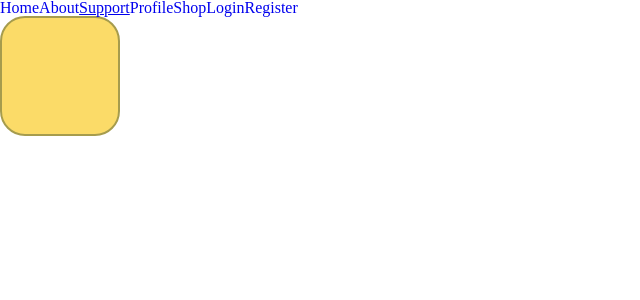
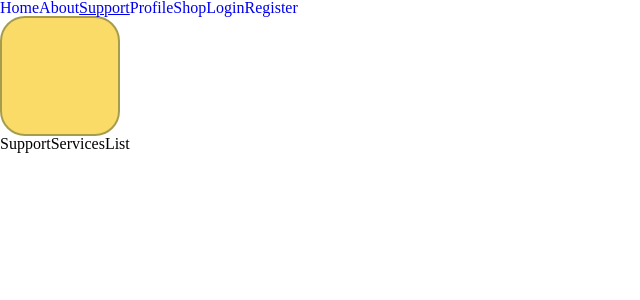
Before and after one commit to Kspiropali/final-frontier, a React (Vite) app in the folder client/: page /support in a window 1280 px wide. Shown: the top 300 px of the page, without its empty margins (0-640 px from the left). Built offline with nearby package versions, Linux system fonts and the light colour scheme.

Commit message:
created the supportserviceslist boilerplate component and placed it on support page

```diff
--- a/client/src/components/SupportIconItem/index.jsx
+++ b/client/src/components/SupportIcons/index.jsx
@@ -1,6 +1,6 @@
 import React from 'react'
 
-const SupportIconItem = () => {
+const SupportIcons = () => {
 
 
     // gather the data for the support services (json or db)
@@ -18,4 +18,4 @@ const SupportIconItem = () => {
   )
 }
 
-export default SupportIconItem
+export default SupportIcons
--- /dev/null
+++ b/client/src/components/SupportServicesList/index.jsx
@@ -0,0 +1,9 @@
+import React from 'react'
+
+const SupportServicesList = () => {
+  return (
+    <div>SupportServicesList</div>
+  )
+}
+
+export default SupportServicesList
--- a/client/src/components/index.js
+++ b/client/src/components/index.js
@@ -4,4 +4,5 @@ export { default as Buttons } from './Buttons'
 export { default as Stats } from './Stats'
 export { default as Footer } from './Footer'
 export { default as Founders } from './Founders'
-export { default as SupportIconItem } from './SupportIconItem'
+export { default as SupportIcons } from './SupportIcons'
+export {default as SupportServicesList} from './SupportServicesList'
--- a/client/src/pages/Support/index.jsx
+++ b/client/src/pages/Support/index.jsx
@@ -1,13 +1,19 @@
-import React from 'react'
+import React, { useState } from 'react'
 
 
 import '../../assets/css/support.css'
-import { SupportIconItem } from '../../components'
+import { SupportIcons, SupportServicesList } from '../../components'
 
 const Support = () => {
+
+
+  //use useState to control the selected service
+  // const = useState("")
+
   return (
     <>
-    <SupportIconItem/>
+    <SupportIcons/>
+    <SupportServicesList/>
     </>
   )
 }
```
